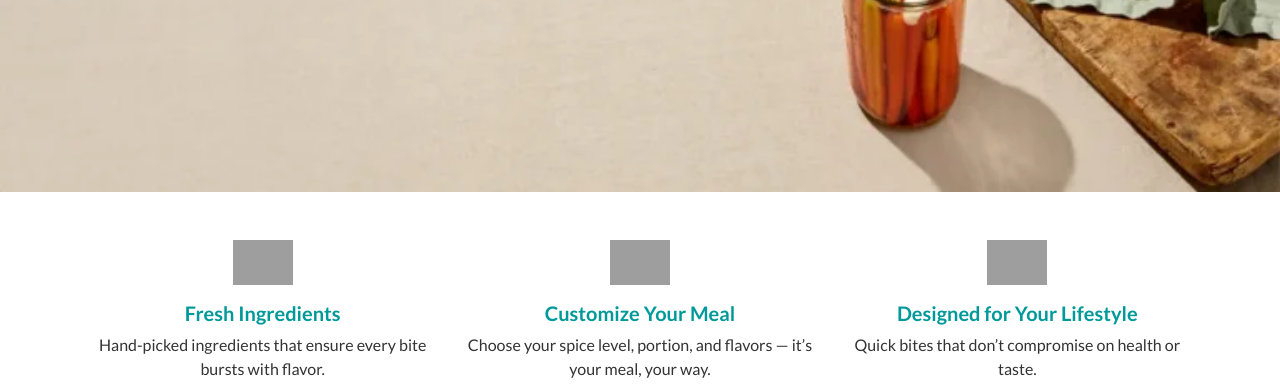
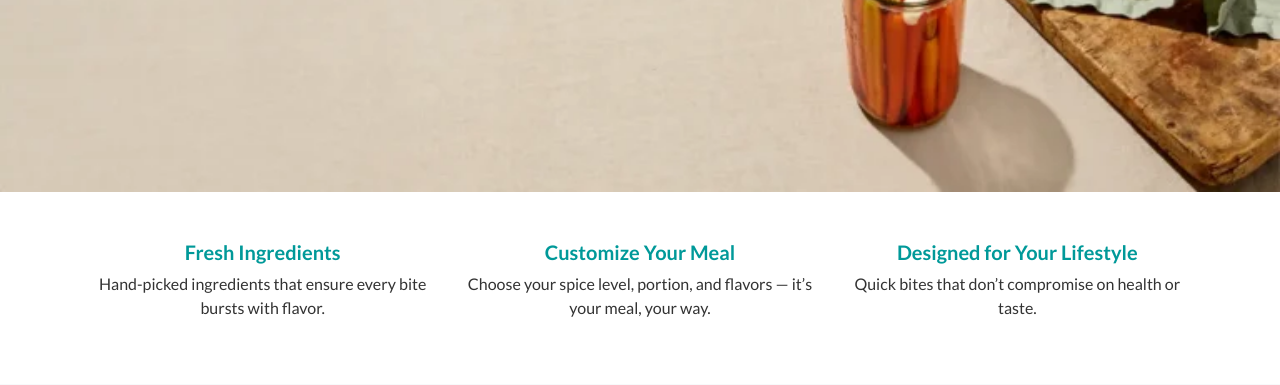
Before and after one commit to manii5228/Thayin_Suvai, a Flask app: page / in a window 1280 px wide. Shown: the part 664-1049 px from the top of the page. Run offline with Flask 3, Linux system fonts and the light colour scheme; data comes from the database, SQL or seed files in the repository; grey boxes are pictures that could not be loaded.

Commit message:
Update index.html
Removed the images from the index.html cause felt like they are just space consuming

```diff
--- a/templates/index.html
+++ b/templates/index.html
@@ -26,17 +26,17 @@
   <div class="container">
     <div class="row text-center">
       <div class="col-md-4">
-        <img src="{{ url_for('static', filename='uploads/02.jpg') }}" class="mb-3" width="60" alt="Fresh">
+
         <h5>Fresh Ingredients</h5>
         <p>Hand-picked ingredients that ensure every bite bursts with flavor.</p>
       </div>
       <div class="col-md-4">
-        <img src="{{ url_for('static', filename='uploads/08.jpg') }}" class="mb-3" width="60" alt="Customize">
+
         <h5>Customize Your Meal</h5>
         <p>Choose your spice level, portion, and flavors — it’s your meal, your way.</p>
       </div>
       <div class="col-md-4">
-        <img src="{{ url_for('static', filename='uploads/03.jpg') }}" class="mb-3" width="60" alt="Lifestyle">
+
         <h5>Designed for Your Lifestyle</h5>
         <p>Quick bites that don’t compromise on health or taste.</p>
       </div>
```
